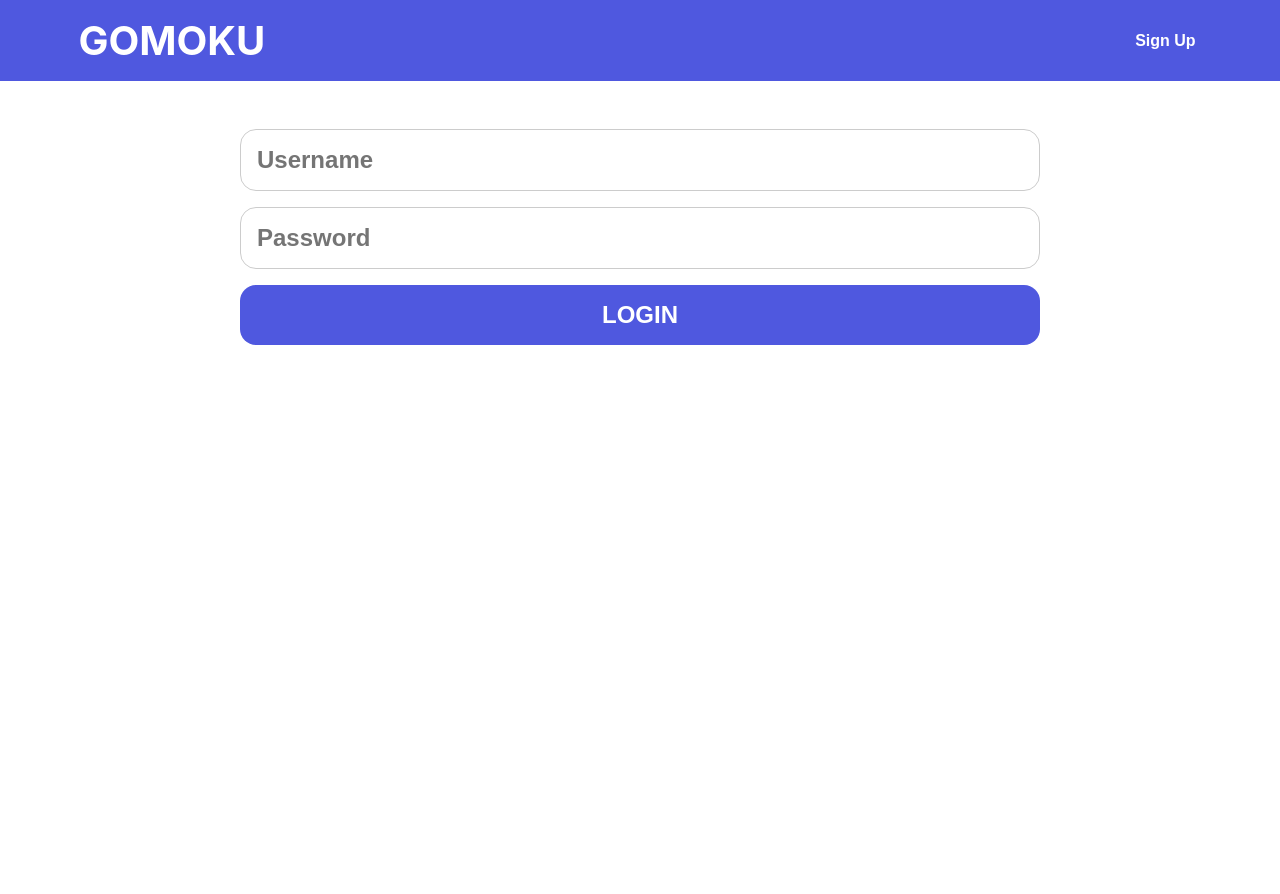
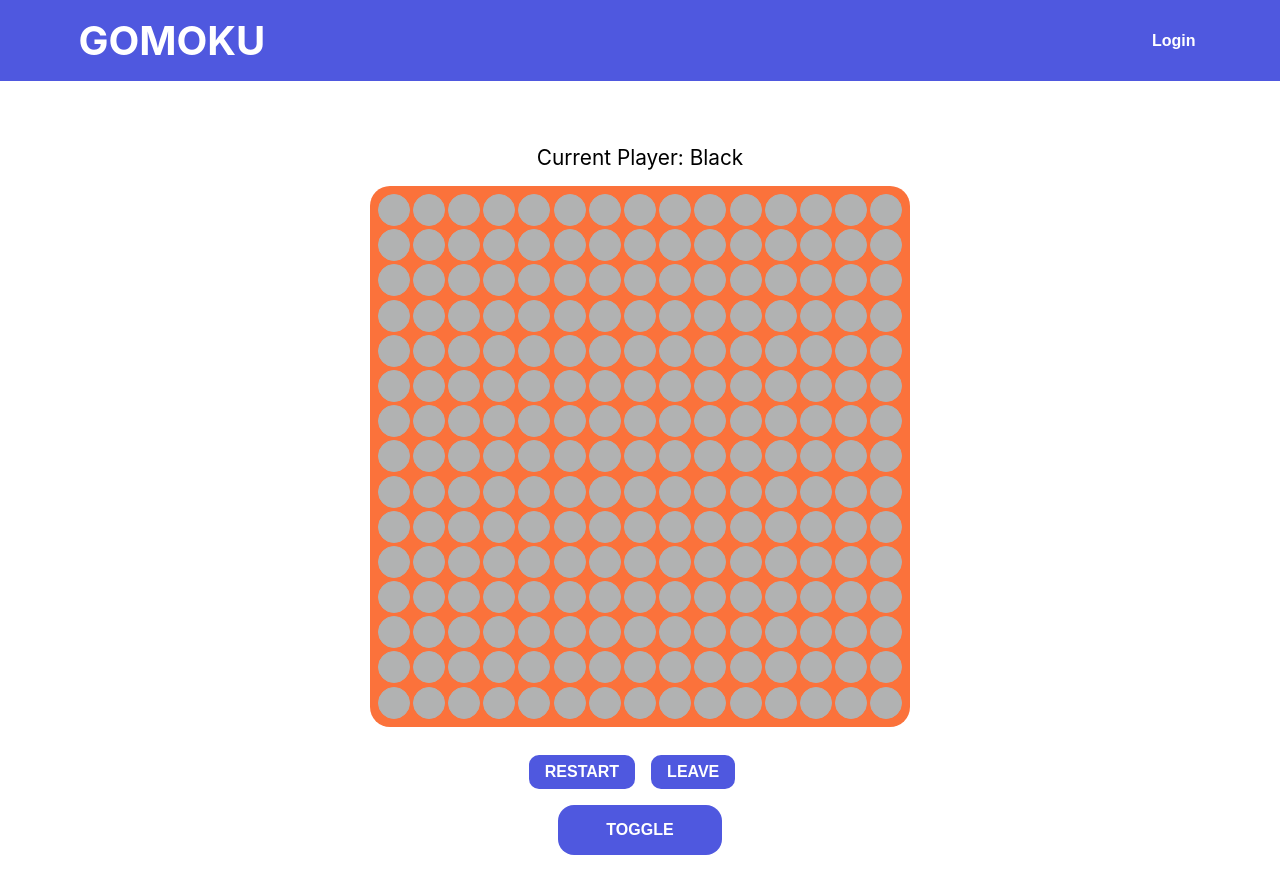
Before and after one commit to lukeNorris1/Gomoku-React, a React (Create React App) app: page /Game in a window 1280 px wide. Before the commit this address led to /login. Shown: the top 894 px of the page. Before the commit the page ends 800 px from the top, so only its background shows below. Built offline with nearby package versions, Linux system fonts and the light colour scheme.

Commit message:
Finished board css and leave button functionality

```diff
--- a/src/App.css
+++ b/src/App.css
@@ -21,24 +21,3 @@
   max-width: 1200px;
   margin: 2rem auto;
 }
-
-.movie{
-  border: 1px solid #ccc;
-  box-shadow: 0 4px 8px 9 rgb(0 0 0 / 10%), 0 10px 13px 0 rgb(0 0 0/ 11%);
-  display: flex;
-  flex-direction: column;
-}
-
-.poster{
-  flex: 1;
-  width: 100%;
-}
-
-.title{
-  display: flex;
-  align-items: center;
-  justify-content: center;
-  text-align: center;
-  height: 60px;
-  padding: 0.5rem 0.25rem;
-}
--- a/src/components/Button.module.css
+++ b/src/components/Button.module.css
@@ -1,5 +1,5 @@
 .button {
-    width: 100%;
+    width: auto;
     align-items: center;
     background-color: #4F58DF;
     border: 0;
@@ -8,7 +8,7 @@
     color: #ffffff;
     cursor: pointer;
     display: inline-flex;
-    font-size: 1.5rem;
+    font-size: 1rem;
     font-weight: 600;
     justify-content: center;
     text-transform: uppercase;
--- /dev/null
+++ b/src/components/Tile.module.css
@@ -0,0 +1,21 @@
+.seat {
+  height: 2rem;
+  width: 2rem;
+  border: 1px solid #b1b2b2;
+  border-top-left-radius: 1rem;
+  border-top-right-radius: 1rem;
+  border-bottom-left-radius: 1rem;
+  border-bottom-right-radius: 1rem;
+  box-sizing: border-box;
+  background-color: #b1b2b2;
+  cursor: pointer;
+  }
+
+  .seat.occupied {
+    background-color: rgba(0, 0, 0, .08);
+    cursor: not-allowed;
+  }
+
+  .seat.selected {
+    background-color: #16437E;
+  }
--- /dev/null
+++ b/src/components/Tile.tsx
@@ -0,0 +1,40 @@
+import { useState, memo } from 'react'
+import { TILE_STATUS } from '../constants'
+
+import style from './Tile.module.css'
+
+type SeatProps = {
+  id: number
+  isSelected?: boolean
+}
+
+const getClassNames = (status: TILE_STATUS) => {
+  const className = style.seat
+  switch (status) {
+    case TILE_STATUS.AVAILABLE:
+      return `${className} ${style.available}`
+    case TILE_STATUS.SELECTED:
+      return `${className} ${style.selected}`
+    case TILE_STATUS.OCCUPIED:
+      return `${className} ${style.occupied}`
+    default:
+      return className
+  }
+}
+
+export default memo(function Tile(props: SeatProps) {
+  const { id, isSelected = false } = props
+  const [status, setStatus] = useState(
+    isSelected ? TILE_STATUS.SELECTED : TILE_STATUS.AVAILABLE
+  )
+
+  const handleClick = () => {
+    if (status === TILE_STATUS.AVAILABLE) {
+      setStatus(TILE_STATUS.SELECTED)
+    } else if (status === TILE_STATUS.SELECTED) {
+      setStatus(TILE_STATUS.AVAILABLE)
+    }
+  }
+
+  return <div className={getClassNames(status)} onClick={handleClick} data-testid="seat" />
+})
--- a/src/components/index.ts
+++ b/src/components/index.ts
@@ -4,3 +4,4 @@ export { default as Button } from './Button'
 export { default as Input } from './Input'
 export { default as Message } from './Message'
 export { default as Header } from './Header'
+export { default as Tile } from './Tile'
--- /dev/null
+++ b/src/constants/index.ts
@@ -0,0 +1,10 @@
+export enum TILE_STATUS {
+    AVAILABLE = 'AVAILABLE',
+    SELECTED = 'SELECTED',
+    OCCUPIED = 'OCCUPIED',
+  }
+
+export enum PLAYER_TURN {
+  BLACK = 'BLACK',
+  WHITE = 'WHITE,'
+}
--- a/src/data/users.json
+++ b/src/data/users.json
@@ -2,5 +2,9 @@
     {
         "username": "lnorris",
         "password": "awp"
+    },
+    {
+        "username": "admin",
+        "password": "admin"
     }
 ]
--- a/src/pages/Game.module.css
+++ b/src/pages/Game.module.css
@@ -1,3 +1,54 @@
 .container {
-    color: inherit;
-}
+    display: flex;
+    flex-direction: column;
+    justify-content: center;
+    align-items: center;
+    width: 90%;
+    max-width: 1200px;
+    margin: 2rem auto;
+  }
+
+  .turn {
+    font-size: 1.3rem;
+    margin: 1rem;
+    margin-bottom: 1rem;
+  }
+
+  .board {
+    display: flex;
+    flex-direction: column;
+    perspective: 500px;
+    padding: 0.5rem;
+    background-color: #fb723b;
+    border-radius: 20px;
+  }
+
+  .seats {
+    display: grid;
+    gap: 0.2rem;
+
+  }
+
+  .navigation {
+    padding: 1rem;
+    display: grid;
+    text-align: center;
+    grid-template-columns: auto auto;
+  }
+
+  .navText {
+    display: flex;
+    cursor: pointer;
+    border: none;
+    border-radius: 10px;
+    font-size: 1rem;
+    font-weight: bold;
+    text-align: center;
+    margin-top: 0.8rem;
+    margin-inline-end: 1rem;
+    padding: 0.5rem 1rem;
+    color: white;
+    background-color: #4F58DF;
+    text-transform: uppercase;
+    perspective: 500px;
+  }
--- a/src/pages/Game.tsx
+++ b/src/pages/Game.tsx
@@ -1,21 +1,54 @@
-import { useState, useContext, useReducer } from 'react'
-import { Navigate, useLocation } from 'react-router-dom'
-import style from './Game.module.css'
-import { BoardContext } from '../context'
+import { useState, useContext, useReducer } from "react";
+import { useNavigate, Navigate, useLocation } from "react-router-dom";
+import style from "./Game.module.css";
+import { PLAYER_TURN } from "../constants";
+import { BoardContext } from "../context";
+import { Button, Tile } from "../components";
 
 export default function Game() {
-  console.log("load game")
+  console.log("load game");
 
-    const { board } = useContext(BoardContext)
-    if (!board?.boardSize) return <Navigate to='/' replace/>
-    console.log(board?.boardSize)
+  const { board } = useContext(BoardContext);
+  const [player, setPlayer] = useState("Black");
+  const [gameEnd, setGameEnd] = useState(false)
 
+  const navigate = useNavigate();
 
+  console.log(board?.boardSize);
 
+  //if (!board?.boardSize) return <Navigate to="/" replace />;
+  const tempBoardSize = 15
+
+  const togglePlayer = () => {
+    player === "Black" ? setPlayer("White") : setPlayer("Black");
+  };
+
+  function gameFinishCheck(){
+    !gameEnd ? navigate("/") :navigate("/GameHistory")
+
+  }
 
   return (
-    <div className='container'>
-        <h1 className="style.action">{board?.boardSize}</h1>
+    <div className={style.container}>
+      <div className={style.turn}>{`Current Player: ${player}`}</div>
+      <div className={style.board}>
+        <div
+          className={style.seats}
+          style={{ gridTemplateColumns: `repeat(${tempBoardSize}, 1fr)` }}
+        >
+          {/* {[...Array(board?.boardSize * board?.boardSize)].map((_, index) => (
+            <Tile key={`seat-${index}`} id={index} isSelected={false} />
+          ))} */}
+          {[...Array(tempBoardSize * tempBoardSize)].map((_, index) => (
+            <Tile key={`seat-${index}`} id={index} isSelected={false} />
+          ))}
+        </div>
+      </div>
+        <div className={style.navigation}>
+          <button className={style.navText}>Restart</button>
+          <button className={style.navText} onClick={gameFinishCheck}>Leave</button>
+        </div>
+      <Button onClick={togglePlayer}>Toggle</Button>
     </div>
-  )
+  );
 }
--- a/src/pages/Home.tsx
+++ b/src/pages/Home.tsx
@@ -1,44 +1,44 @@
-import { useState, useContext,  } from 'react'
+import { useState, useContext } from "react";
 //useReducer
 //import { useLocalStorage } from '../hooks'
-import style from './Home.module.css'
-import { useNavigate, Navigate } from 'react-router-dom'
+import style from "./Home.module.css";
+import { useNavigate, Navigate } from "react-router-dom";
 //Navigate, Link, useLocation
-import { UserContext, BoardContext } from '../context'
-
-
-
-
+import { UserContext, BoardContext } from "../context";
 
 export default function Home() {
-  console.log("load Home")
-  const { user } = useContext(UserContext)
-  const { changeBoard } = useContext(BoardContext)
+  console.log("load Home");
+  const { user } = useContext(UserContext);
+  const { changeBoard } = useContext(BoardContext);
   const [boardSize, setBoardSize] = useState(1);
-  const navigate = useNavigate()
-  console.log(`user: ${user?.username}`)
+  const navigate = useNavigate();
+  console.log(`user: ${user?.username}`);
 
-  if (!user) return <Navigate to='/login' replace/>
+  console.log(user?.username || "no username");
 
-  console.log(user?.username || "no username")
-
-  function goToGame() {
-    console.log(`board size = ${boardSize}`)
-    changeBoard(boardSize)
-    navigate('/game');
+  function startPress() {
+    if (!user) navigate("/login");
+    else {
+      changeBoard(boardSize);
+      navigate("/game");
+    }
   }
 
   return (
     <div className={style.container}>
-        <select className={style.dropdown}
-          onChange={(e) => setBoardSize(parseInt(e.currentTarget.value, 10))}>
-          <option value="1">1</option>
-          <option value="2">2</option>
-          <option value="3">3</option>
-          <option value="4">4</option>
-        </select>
-        <button onClick={goToGame}>Start</button>
+      <select
+        className={style.dropdown}
+        onChange={(e) => setBoardSize(parseInt(e.currentTarget.value, 10))}
+      >
+        {[...Array(15)].map((_, index) => (
+          <option key={index + 1} value={index + 1}>{` ${index + 1} x ${
+            index + 1
+          }`}</option>
+        ))}
+      </select>
+      <button key={1} onClick={startPress}>
+        Start
+      </button>
     </div>
-
-  )
+  );
 }
```
